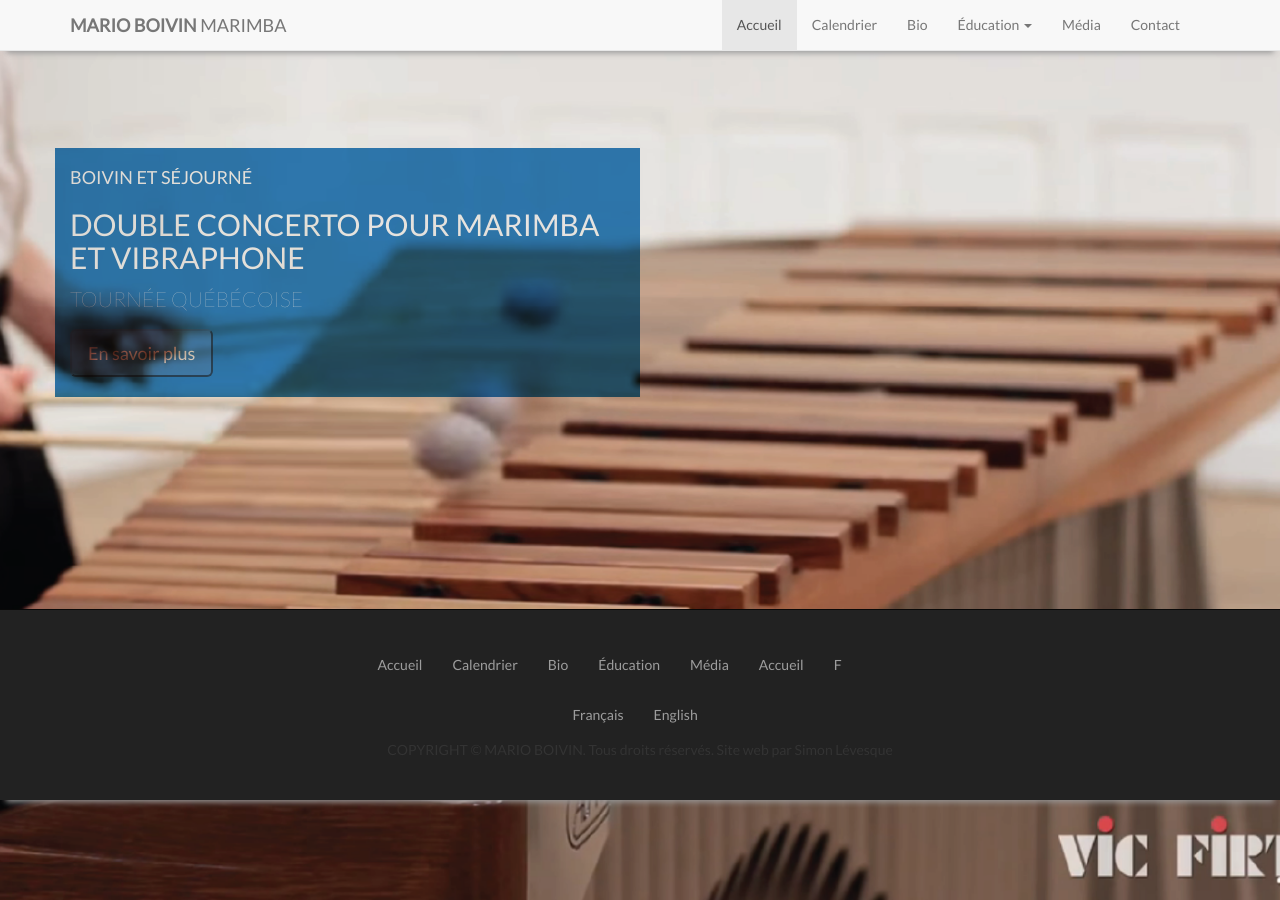
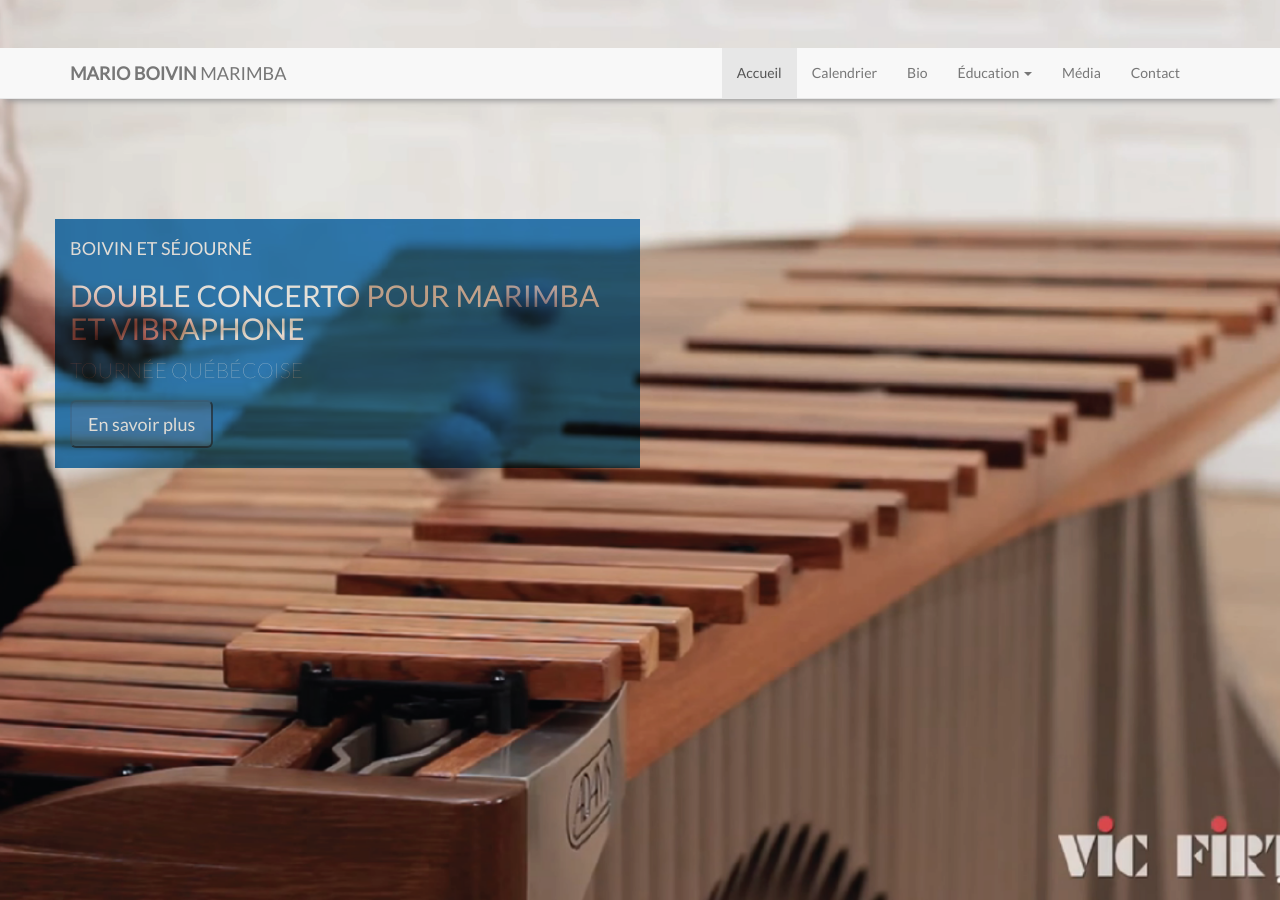
Before and after one commit to serj17/serj17.github.io, a plain HTML site: page index.html in a window 1280 px wide. Shown: the top 900 px of the page. Drawn offline with nearby package versions, Linux system fonts and the light colour scheme.

Commit message:
fixed navbar issue

```diff
--- a/index.html
+++ b/index.html
@@ -20,19 +20,17 @@
       <div class="jumbotron" id="box-wrapper">
 
         <!-- logo and header nav -->
-        <div class="navbar navbar-default navbar-fixed-top">
+        <div class="navbar navbar-default navbar-static-top">
           <div class="container">
 
-
+            <div class="navbar-header">
               <a href="index.html" class="navbar-brand"><strong>MARIO BOIVIN</strong> MARIMBA</a>
-
                 <button class="navbar-toggle" data-toggle="collapse" data-target=".navHeaderCollapse">
                   <span class="icon-bar"></span>
                   <span class="icon-bar"></span>
                   <span class="icon-bar"></span>
-
-
                 </button>
+              </div>
 
             <div class="collapse navbar-collapse navHeaderCollapse">
               <ul class="nav navbar-nav navbar-right">
@@ -51,11 +49,12 @@
                   <li><a href="pages/contact.html">Contact</a></li>
                   <li><a href="https://www.facebook.com/"><i class="FACEBOOK"></i></a></li>
               </ul>
+            </div>
 
-              </div>
 
           </div>
         </div>
+
 
 
 
@@ -78,7 +77,7 @@
     <footer>
 
       <!-- footer nav -->
-      <div class="footer navbar navbar-inverse navbar-fixed-bottom" role="navigation">
+      <div class="footer navbar navbar-inverse navbar-static-bottom" role="navigation">
         <div class="container">
           <div class="row">
             <div class="col-md-3"></div>
```
Lines whose indentation alone changed are shown as unchanged.
